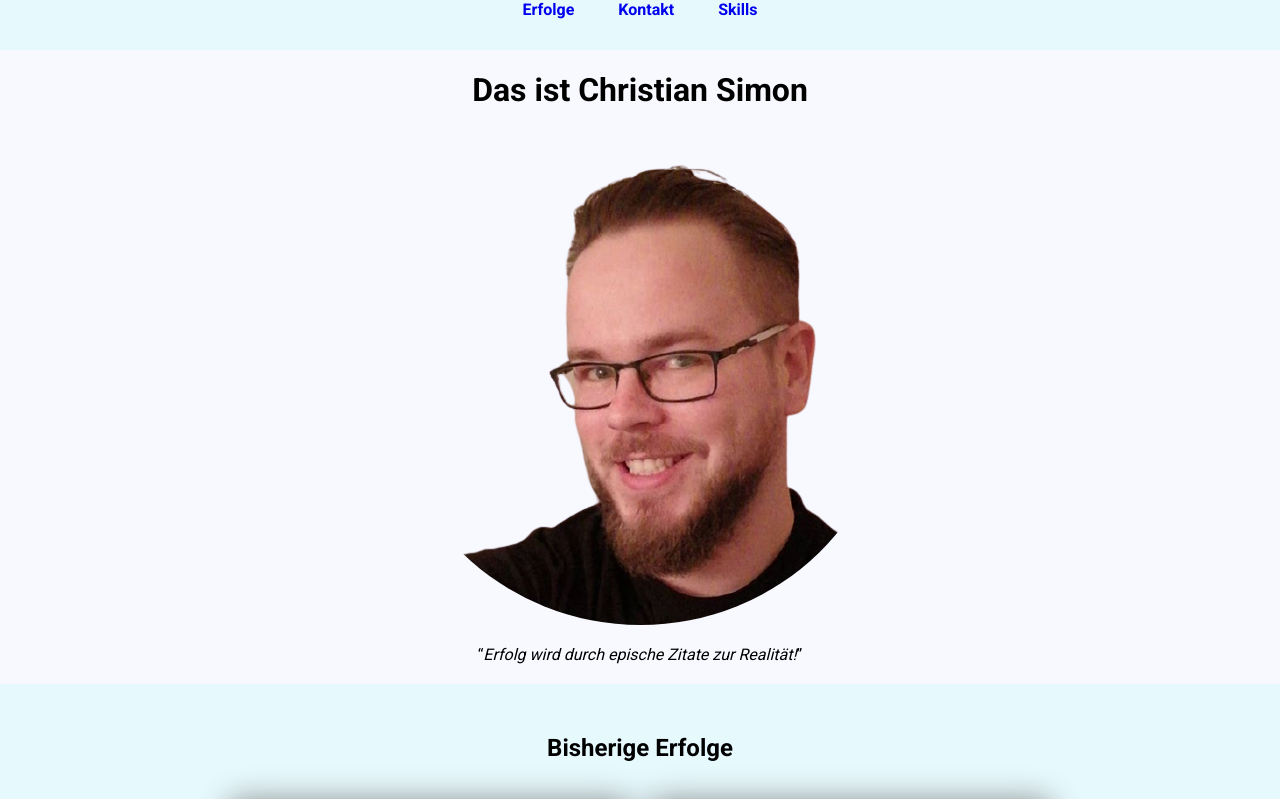
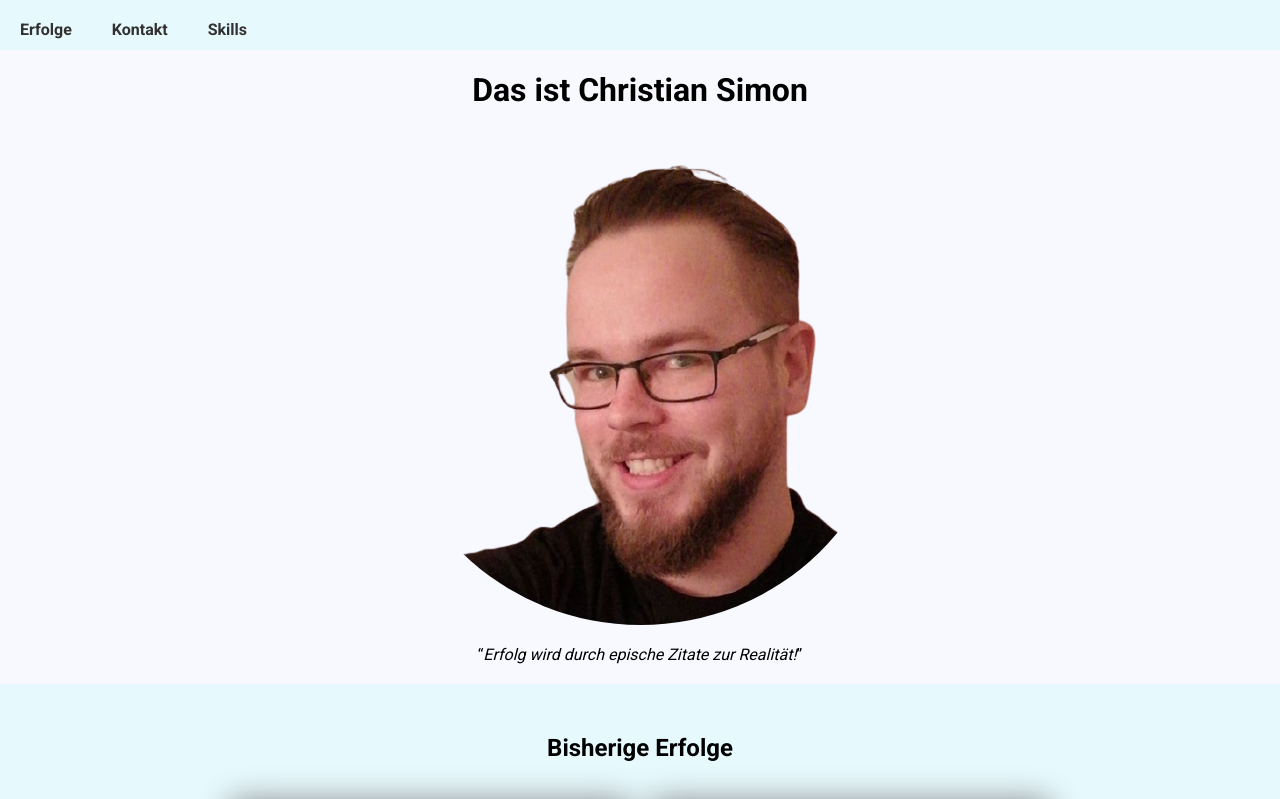
Before and after one commit to devchristiansimon/personal-website, a plain HTML site: page index.html in a window 1280 px wide. Shown: the top 799 px of the page. Drawn offline with Linux system fonts and the light colour scheme.

Commit message:
changed footer

```diff
--- a/styles.css
+++ b/styles.css
@@ -19,11 +19,14 @@ nav {
     background-color:rgb(230, 249, 253);
     width: 100%;
     text-align: center;
+    display: flex;
+
 }
 a {
     text-decoration: none;
     padding: 20px;
     font-weight: bold;
+    color:rgb(50, 48, 48)
 }
 
 header {
@@ -84,6 +87,7 @@ main {
 
 
 footer {
+    width: 100%;
     background-color: rgb(127, 128, 129);
     display: flex;
     flex-flow: row wrap;
```
